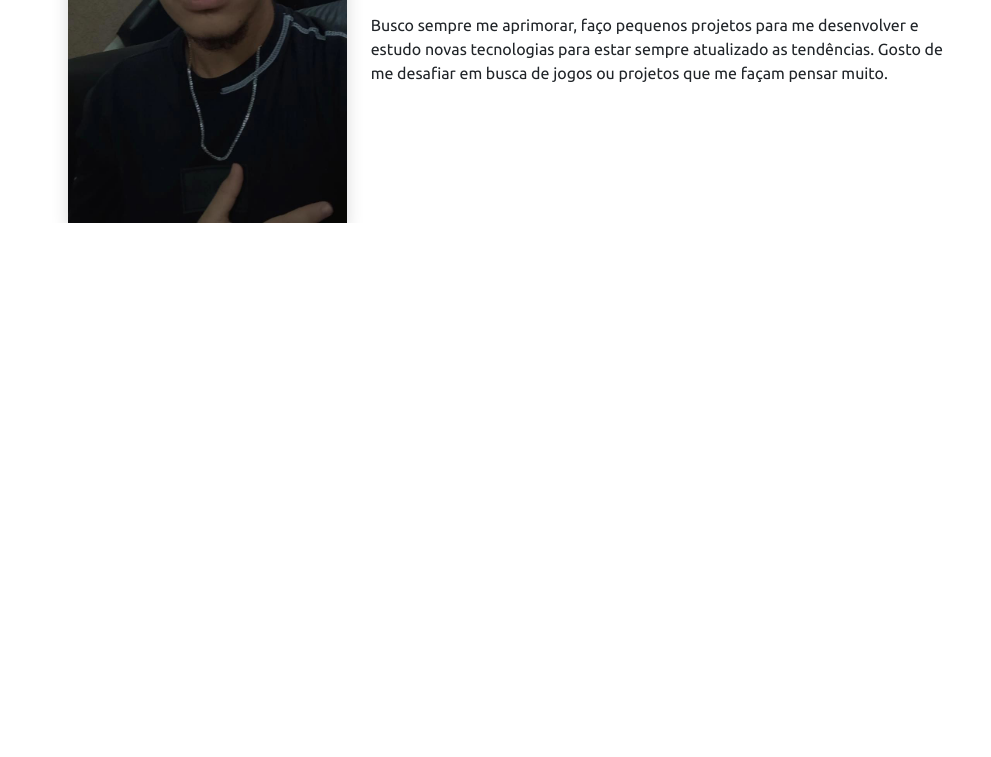
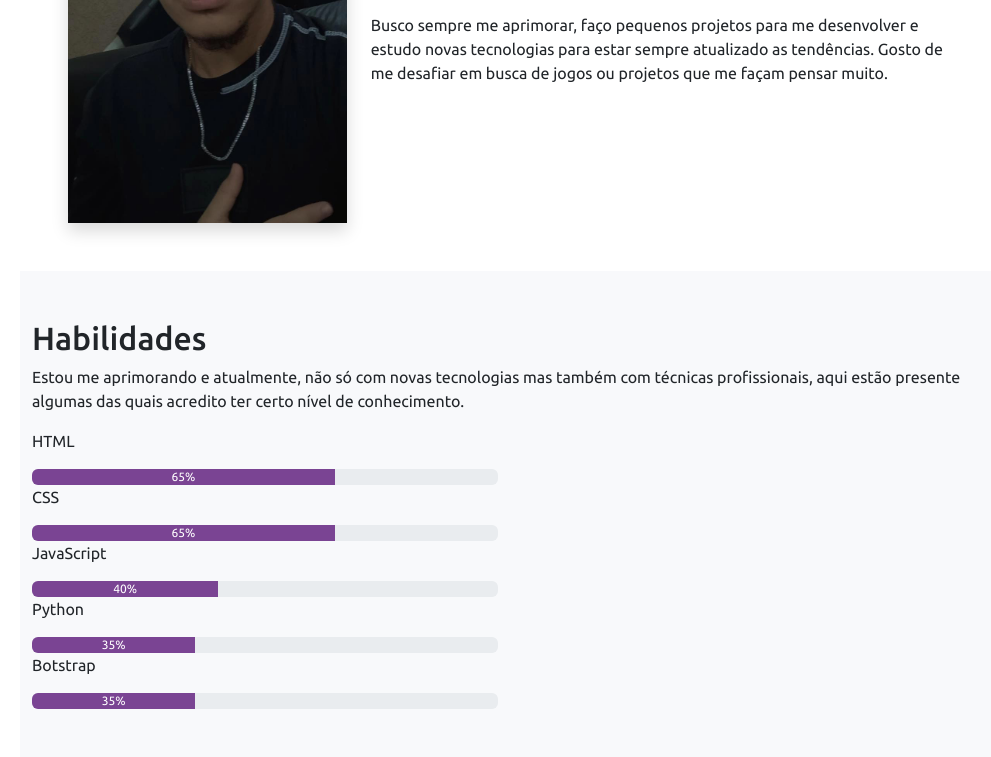
Before and after one commit to AlisonMateuss/Portfolio-Responsivo, a plain HTML site: page templates/index.html in a window 1280 px wide. Shown: the part 1303-2060 px from the top of the page, without its empty margins (280-1271 px from the left). Before the commit the page ends 1526 px from the top, so only its background shows below. Drawn offline with nearby package versions, Linux system fonts and the light colour scheme.

Commit message:
adicionado habilidades(50%)

```diff
--- a/static/style.css
+++ b/static/style.css
@@ -4,6 +4,7 @@ html,body{
     font-family: Ubuntu, Arial;
     width: 100%;
     height: 100%;
+    scroll-behavior: smooth !important;
 }
 
 #header {
@@ -212,3 +213,11 @@ i.menu-mobile{
   *::-webkit-scrollbar-thumb {
     background-color: #00000050;
   }
+
+  .progress-bar {
+    background-color: #7a4493;
+  }
+
+  .section-bg{
+    background-color: #f8f9fb;
+  }
--- a/templates/index.html
+++ b/templates/index.html
@@ -32,33 +32,33 @@
         <nav id="navbar" class="nav-menu">
             <ul class="nav flex-column">
                 <li class="nav-item">
-                    <a class="nav-link active" aria-current="page" href="#inicio" id="home">
+                    <a class="nav-link active" aria-current="page" href="#" id="home">
                         <i class="bi bi-house"></i> Inicio
                     </a>
                 </li>
                 <li class="nav-item">
-                    <a class="nav-link" href="#sobre" id="about">
-                        <i class="bi bi-file-person"></i> Sobre
+                    <a class="nav-link" href="#sobre"  id="about">
+                        <i class="bi bi-file-person" aria-hidden="true"></i>Sobre
                     </a>
                 </li>
                 <li class="nav-item">
-                    <a class="nav-link" href="#" id="skills">
-                        <i class="bi bi-list-check"></i> Habilidades
+                    <a class="nav-link" href="#habilidades" id="skills">
+                        <i class="bi bi-list-check" aria-hidden="true"></i> Habilidades
                     </a>
                 </li>
                 <li class="nav-item">
                     <a class="nav-link" href="#" id="resume">
-                        <i class="bi bi-file-earmark-text"></i> Currículo
+                        <i class="bi bi-file-earmark-text"></i aria-hidden="true"> Currículo
                     </a>
                 </li>
                 <li class="nav-item">
                     <a class="nav-link" href="#" id="document">
-                        <i class="bi bi-folder2-open"></i> Portfolio
+                        <i class="bi bi-folder2-open" aria-hidden="true"></i> Portfolio
                     </a>
                 </li>
                 <li class="nav-item">
                     <a class="nav-link" href="#" id="contact">
-                        <i class="bi bi-envelope"></i> Contato
+                        <i class="bi bi-envelope" aria-hidden="true"></i> Contato
                     </a>
                 </li>
 
@@ -80,7 +80,7 @@
             align-items-end">
                 <div id="arraste" class="d-flex align-items-center">
                     <i class="bi bi-arrow-down text-white pe-2 fs-2" aria-hidden="true"></i>
-                    <a href="">Arraste para mais</a>
+                    <a href="#sobre">Arraste para mais</a>
                 </div>
 
             </div>
@@ -159,6 +159,44 @@
 
 
         </section>
+
+        <section class="mt-5 section-bg"id="habilidades">
+
+            <div class="container pb-5">
+                <h2 class="pt-5">Habilidades</h2>
+                <p>Estou me aprimorando e atualmente, não só com novas tecnologias mas também com técnicas profissionais, aqui estão presente algumas
+                    das quais acredito ter certo nível de conhecimento.
+                </p>
+                <div class="row">
+                    <div class="col-md-6">
+                        <p>HTML</p>
+                        <div class="progress" role="progressbar" aria-label="Example with label" aria-valuenow="25" aria-valuemin="0" aria-valuemax="100">
+                            <div class="progress-bar" style="width: 65%">65%</div>
+                        </div>
+                        <p>CSS</p>
+                        <div class="progress" role="progressbar" aria-label="Example with label" aria-valuenow="25" aria-valuemin="0" aria-valuemax="100">
+                              <div class="progress-bar" style="width: 65%">65%</div>
+                        </div>
+                        <p>JavaScript</p>
+                        <div class="progress" role="progressbar" aria-label="Example with label" aria-valuenow="25" aria-valuemin="0" aria-valuemax="100">
+                              <div class="progress-bar" style="width: 40%">40%</div>
+                        </div>
+                        <p>Python</p>
+                        <div class="progress" role="progressbar" aria-label="Example with label" aria-valuenow="25" aria-valuemin="0" aria-valuemax="100">
+                              <div class="progress-bar" style="width: 35%">35%</div>
+                        </div>
+                        <p>Botstrap</p>
+                        <div class="progress" role="progressbar" aria-label="Example with label" aria-valuenow="25" aria-valuemin="0" aria-valuemax="100">
+                              <div class="progress-bar" style="width: 35%">35%</div>
+                        </div>
+                    </div>
+                    <div class="col-md-6">
+
+                    </div>
+                </div>
+            </div>
+
+        </section>
     </main>
 
 
```
